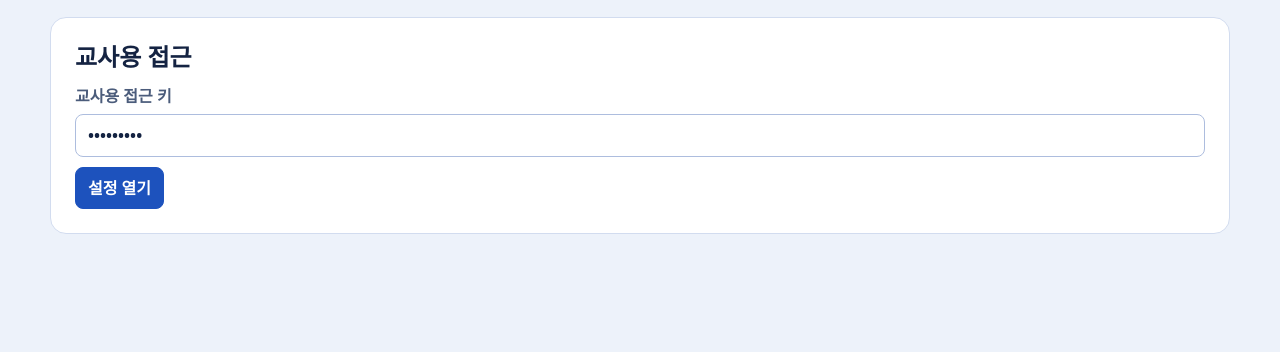
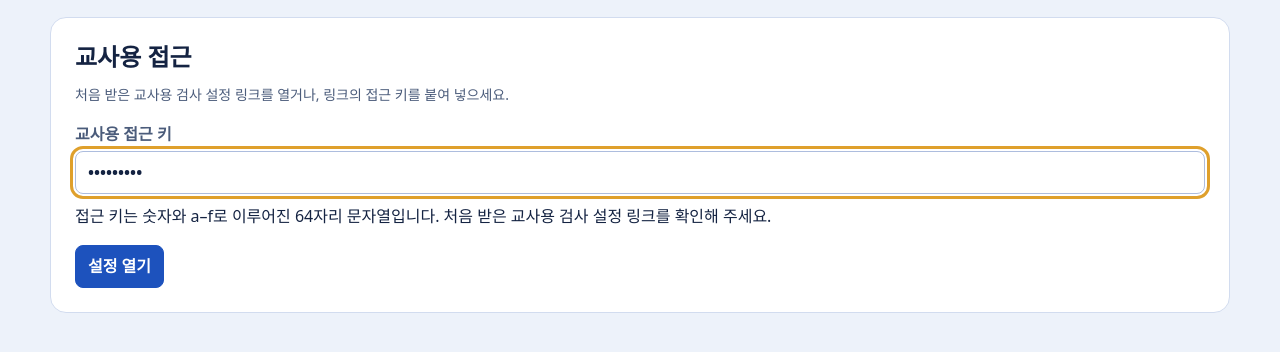
Before and after one commit to bluwhite/paran-reading-lab, a plain HTML site: page worker/page.html in a window 1280 px wide. Both pictures are taken after typing "Sample123" into the empty fields and a click on the button "설정 열기". Shown: the part 110-462 px from the top of the page. Drawn offline with Linux system fonts and the light colour scheme.

Commit message:
Explain invalid teacher access keys on the sign-in screen

```diff
--- a/worker/page.html
+++ b/worker/page.html
@@ -50,7 +50,13 @@ canvas{width:100%;height:auto;border:1px solid var(--line);border-radius:9px}
 <div id="teacher" hidden>
 <p id="notice" role="status" class="noPrint"></p>
 <section id="unlockPanel" class="panel noPrint" hidden>
-<h2>교사용 접근</h2><form id="unlock"><label>교사용 접근 키<input id="adminKey" type="password" autocomplete="off" required></label><button class="primary">설정 열기</button></form>
+<h2>교사용 접근</h2>
+<p id="keyHint" class="small">처음 받은 교사용 검사 설정 링크를 열거나, 링크의 접근 키를 붙여 넣으세요.</p>
+<form id="unlock">
+<label>교사용 접근 키<input id="adminKey" type="password" autocomplete="off" aria-describedby="keyHint keyError" required></label>
+<p id="keyError" role="alert" hidden></p>
+<button class="primary">설정 열기</button>
+</form>
 </section>
 <div id="setup" class="columns noPrint" hidden>
 <section class="panel">
@@ -163,7 +169,24 @@ function startTeacher() {
   show('setup');
   displaySaved();
  };
- el('unlock').onsubmit = event => {event.preventDefault();admin=el('adminKey').value.trim();openSetup()};
+ const keyField = el('adminKey');
+ keyField.oninput = () => {
+  keyField.removeAttribute('aria-invalid');
+  show('keyError',false);
+ };
+ el('unlock').onsubmit = event => {
+  event.preventDefault();
+  const entered = keyField.value.trim().toLowerCase();
+  if (!keyPattern.test(entered)) {
+   set('keyError','접근 키는 숫자와 a–f로 이루어진 64자리 문자열입니다. 처음 받은 교사용 검사 설정 링크를 확인해 주세요.');
+   show('keyError');
+   keyField.setAttribute('aria-invalid','true');
+   keyField.focus();
+   return;
+  }
+  admin = entered;
+  openSetup();
+ };
  for (let i=1;i<=10;i++) el('count').append(new Option(i+'개',String(i)));
  for (const size of [24,28,32,36,40,44,48,52,56,60,64]) el('font').append(new Option(size+' px',String(size)));
  el('count').value='4';el('font').value='44';
```
